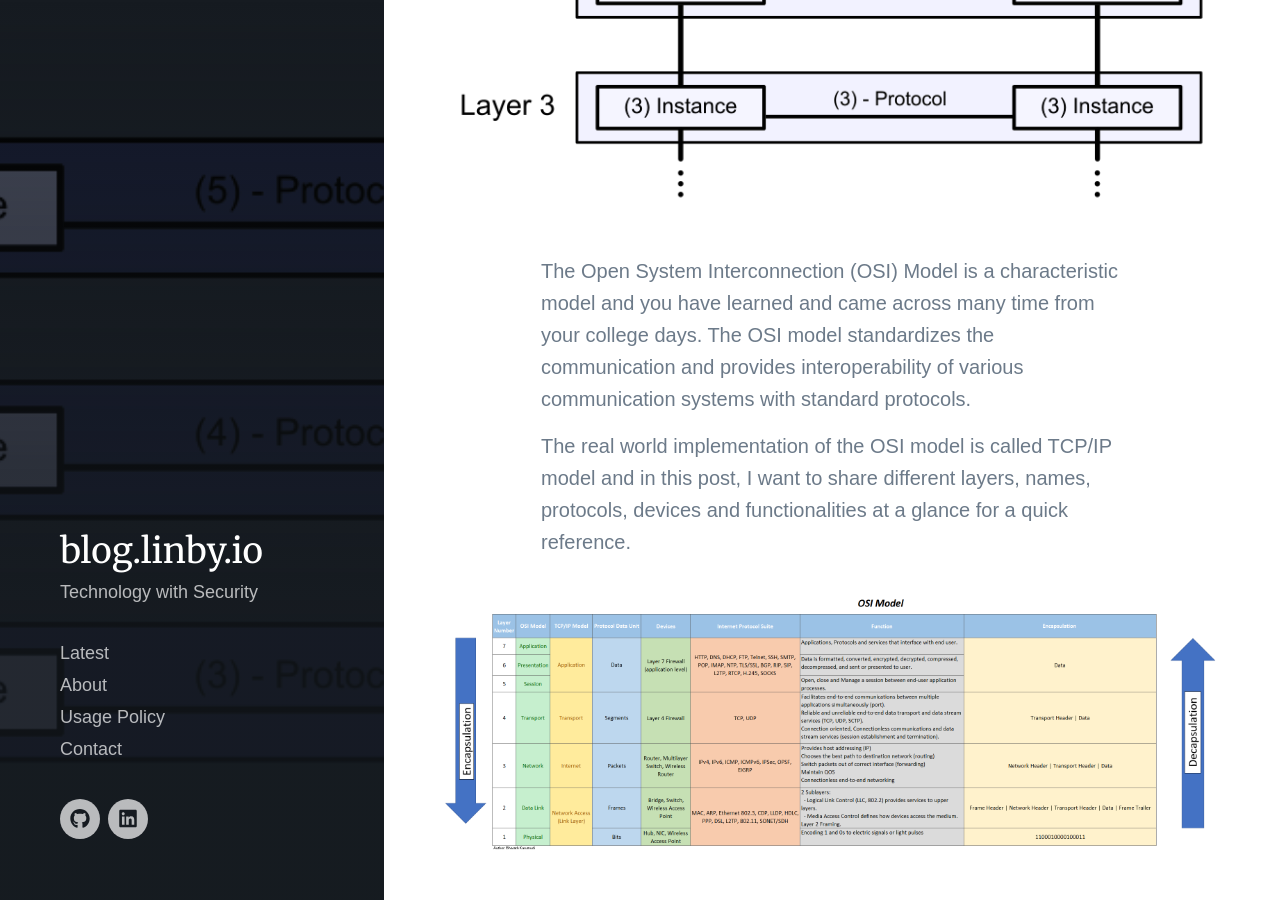
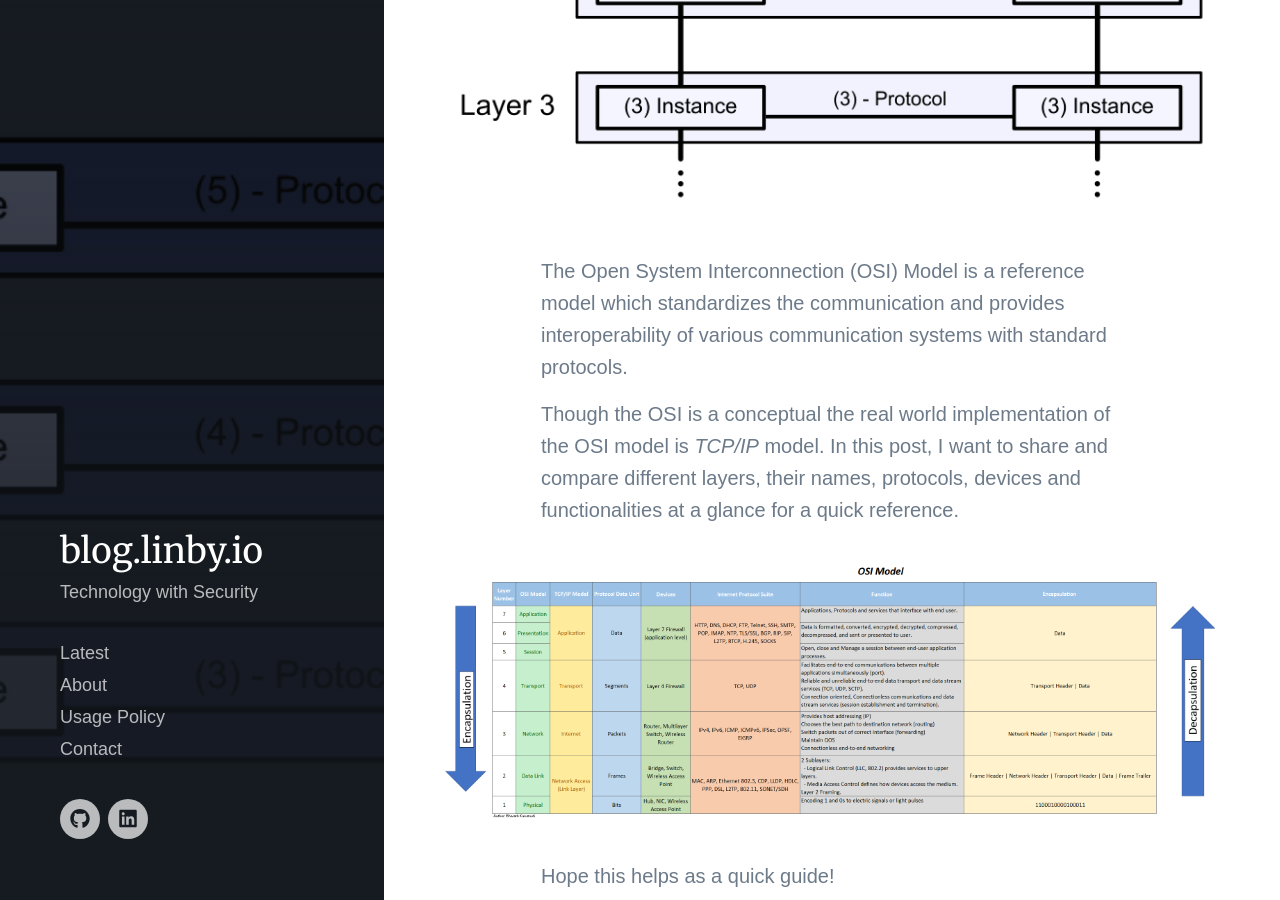
Before and after one commit to bharathkarumudi/bharathkarumudi.github.io, a Jekyll site: the page built from _posts/2021-02-07-OSI-Model.md, in a window 1280 px wide and 900 px high, scrolled down 434 px. Built offline with Jekyll 4.4.1, drawn with Linux system fonts in a browser that asks for light colours; nearby versions of some CDN libraries; some web fonts are replaced; comment, search, counter and statistics services are not loaded.

Commit message:
OSI - Fixed typos

```diff
--- a/_posts/2021-02-07-OSI-Model.md
+++ b/_posts/2021-02-07-OSI-Model.md
@@ -2,14 +2,14 @@
 title: 'OSI Reference Model'
 date: 2021-02-07 00:00:00
 featured_image: '/images/posts/OSI-featured.png'
-excerpt: 'The Open System Interconnection (OSI) Model is a characteristic model and you have learned and came across many times from your college days.'
+excerpt: 'The Open System Interconnection (OSI) Model is a characteristic model which you have learned and came across many times from your computer science class in college days.'
 ---
 
 ![](/images/posts/OSI-featured.png)
 
-The Open System Interconnection (OSI) Model is a characteristic model and you have learned and came across many time from your college days. The OSI model standardizes the communication and provides interoperability of various communication systems with standard protocols.
+The Open System Interconnection (OSI) Model is a reference model which standardizes the communication and provides interoperability of various communication systems with standard protocols.
 
-The real world implementation of the OSI model is called TCP/IP model and in this post, I want to share different layers, names, protocols, devices and functionalities at a glance for a quick reference.
+Though the OSI is a conceptual the real world implementation of the OSI model is *TCP/IP* model. In this post, I want to share and compare different layers, their names, protocols, devices and functionalities at a glance for a quick reference.
 
 ![](/images/posts/OSI-layers-glance.png) [/images/posts/OSI-layers-glance.png]
 
```
